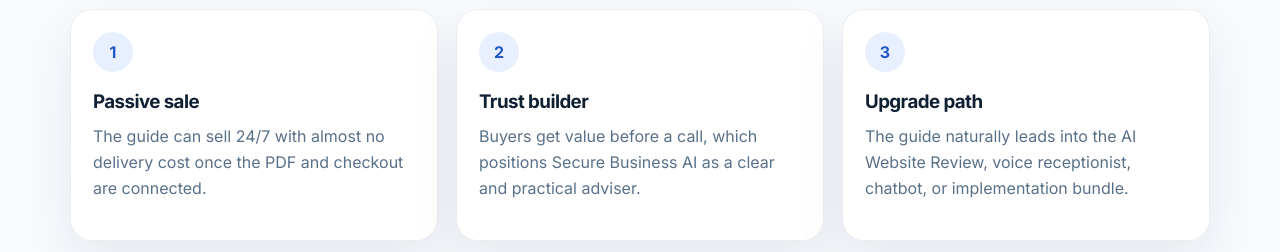
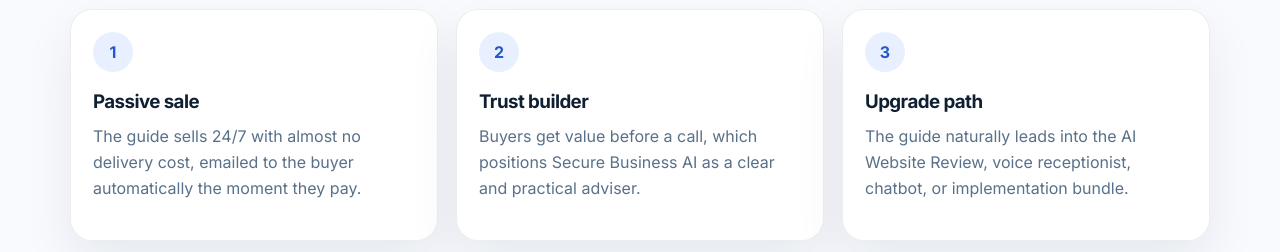
Before and after one commit to SecureCleaning/securebusinessai, a website: page ai-starter-guide.html in a window 1280 px wide. Shown: the part 2020-2272 px from the top of the page. Drawn offline with Linux system fonts and the light colour scheme.

Commit message:
Starter Guide: fix remaining stale 'once connected' copy

```diff
--- a/ai-starter-guide.html
+++ b/ai-starter-guide.html
@@ -142,7 +142,7 @@
             <div class="step">
               <strong>1</strong>
               <h3 data-cc="c15">Passive sale</h3>
-              <p>The guide can sell 24/7 with almost no delivery cost once the PDF and checkout are connected.</p>
+              <p>The guide sells 24/7 with almost no delivery cost, emailed to the buyer automatically the moment they pay.</p>
             </div>
             <div class="step">
               <strong>2</strong>
```
